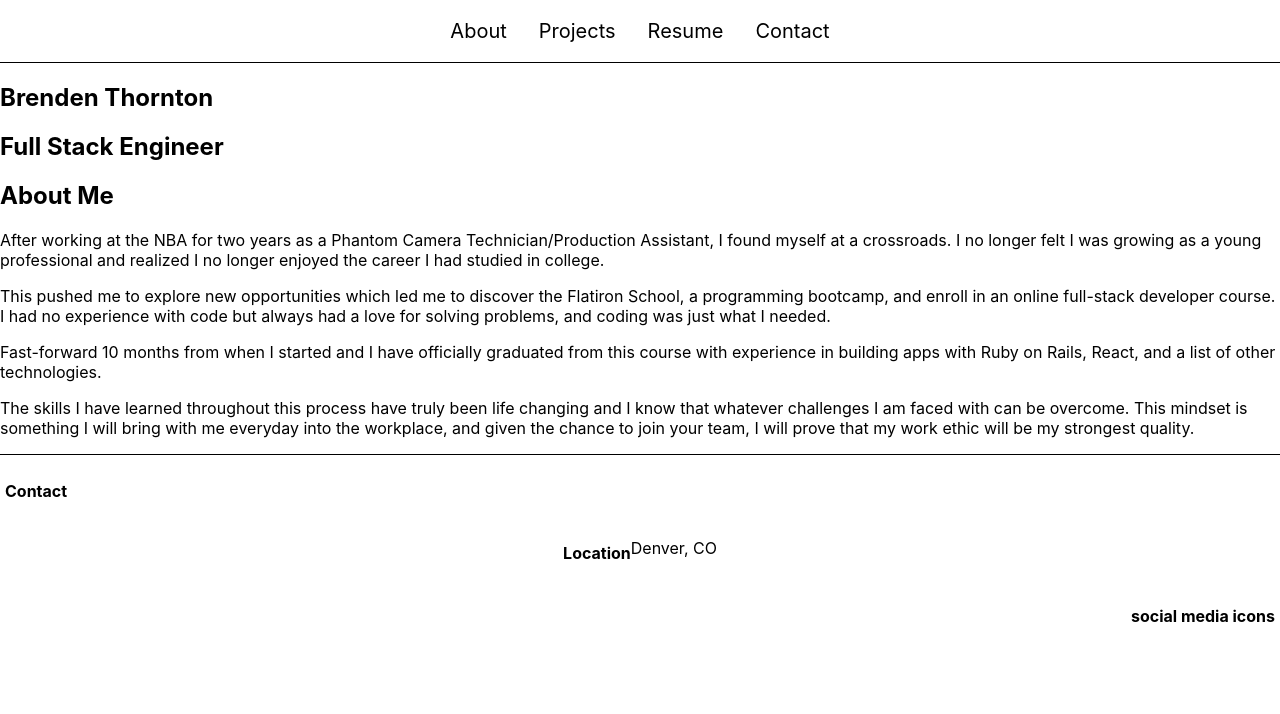
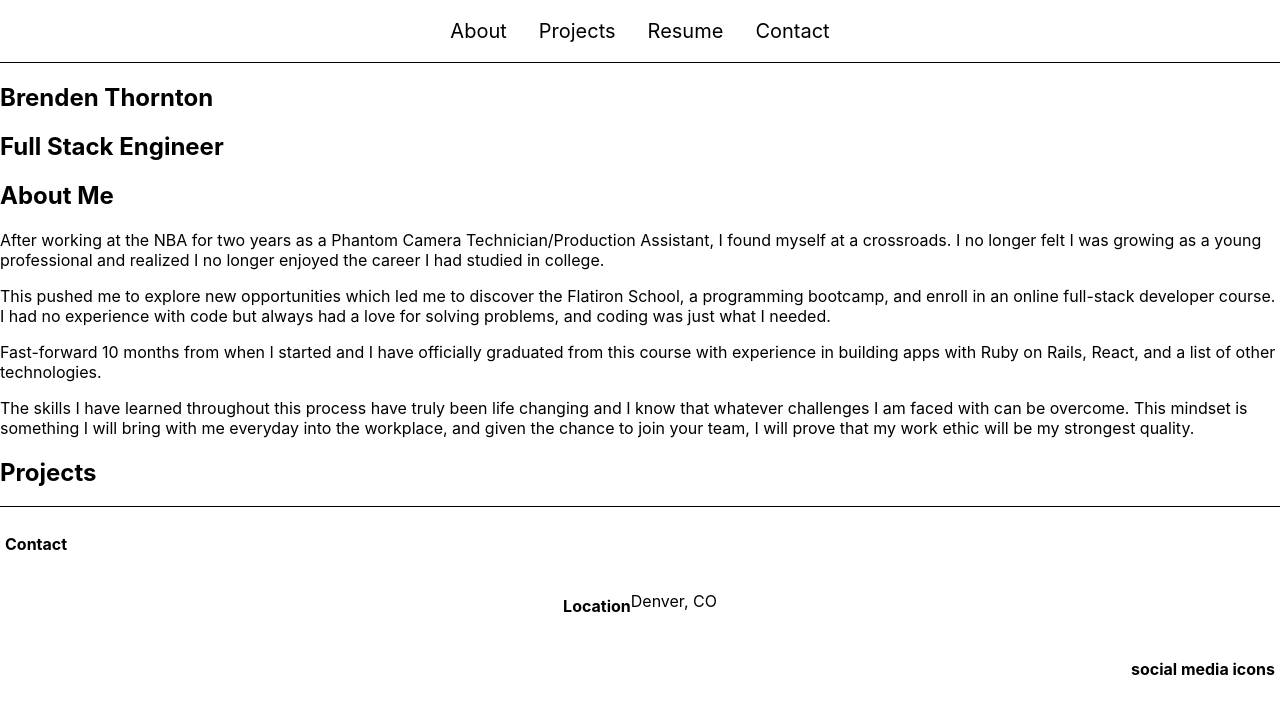
Before and after one commit to bthornton505/bt-personal-site, a React (Create React App) app in the folder bt-site/: page / in a window 1280 px wide. Shown: the top 714 px of the page. Built offline with nearby package versions, Linux system fonts and the light colour scheme.

Commit message:
imported and rendered the projects component

```diff
--- a/bt-site/src/App.js
+++ b/bt-site/src/App.js
@@ -4,6 +4,7 @@ import './App.css';
 import Navbar from './components/Navbar'
 import Landing from './components/Landing'
 import About from './components/About'
+import Projects from './components/Projects'
 import Footer from './components/Footer'
 
 function App() {
@@ -12,6 +13,7 @@ function App() {
       <Navbar />
       <Landing />
       <About />
+      <Projects />
       <Footer />
     </div>
   );
```
